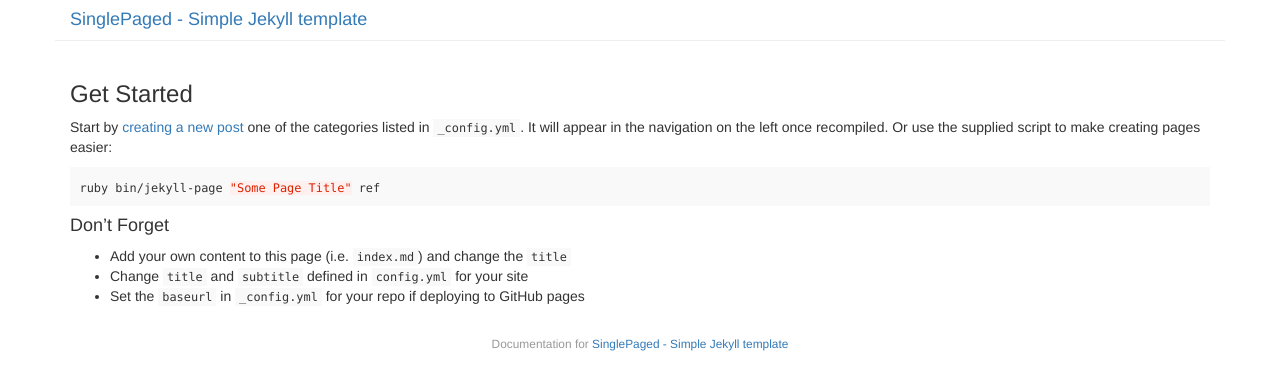
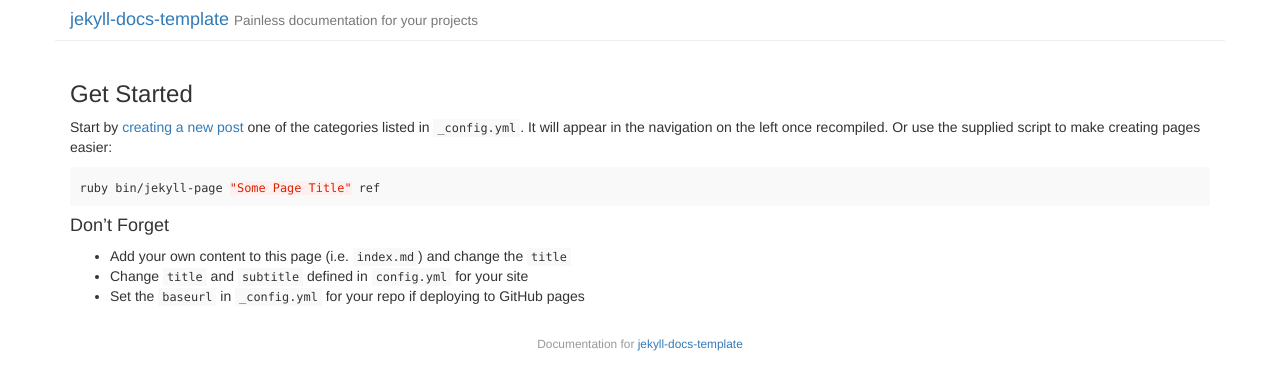
Before and after one commit to Wiibuntu/Ubuntu, a Jekyll site: the page built from index.md, in a window 1280 px wide. Shown: the top 390 px of the page. Built offline with Jekyll 4.4.1, drawn with Linux system fonts in a browser that asks for light colours; part of the change alters nothing that is shown.

Commit message:
Update _config.yml

```diff
--- a/_config.yml
+++ b/_config.yml
@@ -1,37 +1,57 @@
----
+# Site title and subtitle. This is used in _includes/header.html
+title: 'jekyll-docs-template'
+subtitle: 'Painless documentation for your projects'
 
-port: 4000
-host: 0.0.0.0
-safe: false
+# if you wish to integrate disqus on pages set your shortname here
+disqus_shortname: ''
 
+# if you use google analytics, add your tracking id here
+google_analytics_id: ''
 
-### site serving configuration ###
-exclude: [CNAME, README.md, .gitignore]
-permalink: /:title ## disables post output
-timezone: null
-lsi: false
+# Enable/show navigation. There are there options:
+#   0 - always hide
+#   1 - always show
+#   2 - show only if posts are present
+navigation: 2
+
+# URL to source code, used in _includes/footer.html
+codeurl: 'https://github.com/bruth/jekyll-docs-template'
+
+# Default categories (in order) to appear in the navigation
+sections: [
+    ['doc', 'Documentation'],
+    ['tut', 'Tutorial'],
+    ['ref', 'Reference'],
+    ['dev', 'Developers'],
+    ['post', 'Posts']
+]
+
+# Keep as an empty string if served up at the root. If served up at a specific
+# path (e.g. on GitHub pages) leave off the trailing slash, e.g. /my-project
+baseurl: ''
+
+# Dates are not included in permalinks
+permalink: none
+
+# Syntax highlighting
+highlighter: rouge
+
+# Since these are pages, it doesn't really matter
+future: true
+
+# Exclude non-site files
+exclude: ['bin', 'README.md']
+
+# Use the kramdown Markdown renderer
 markdown: kramdown
-
-
-### content configuration ###
-title:       "SinglePaged - Simple Jekyll template"
-keywords:    "SinglePaged, jekyll, template, github, blog, single page"
-description: "A single-page template for Jekyll based blogs (like what you'd use on github pages!)"
-source_link: "https://github.com/t413/SinglePaged"
-favicon:     "img/favicon.ico"
-touch_icon:  "img/apple-touch-icon.png"
-google_analytics_key: UA-49607422-1 ## put YOUR key here to enable tracking! (blank to disable)
-
-
-### template colors, used site-wide via css ###
-colors:
-  black:     '#111111'
-  white:     '#f8f8f8'
-  blue:      '#49a7e9'
-  green:     '#9bcf2f'
-  purple:    '#c869bf'
-  orange:    '#fab125'
-  turquoise: '#0fbfcf'
-
-kramdown:
-  auto_ids:  false
+redcarpet:
+    extensions: [
+        'no_intra_emphasis',
+        'fenced_code_blocks',
+        'autolink',
+        'strikethrough',
+        'superscript',
+        'with_toc_data',
+        'tables',
+        'hardwrap'
+    ]
```
